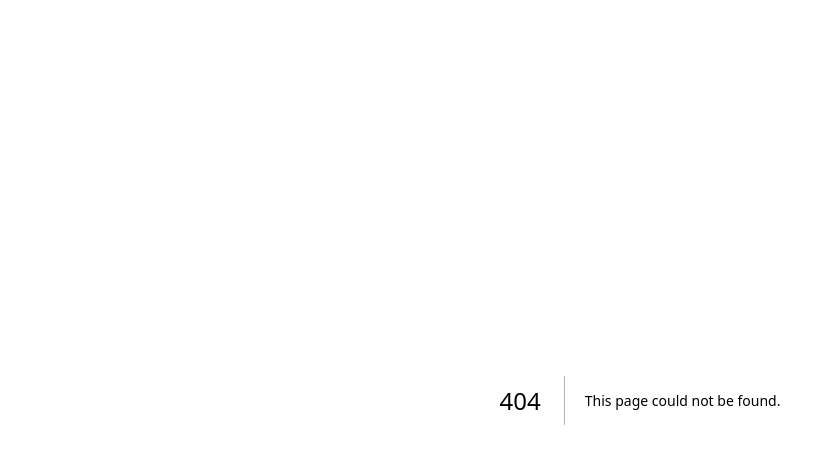
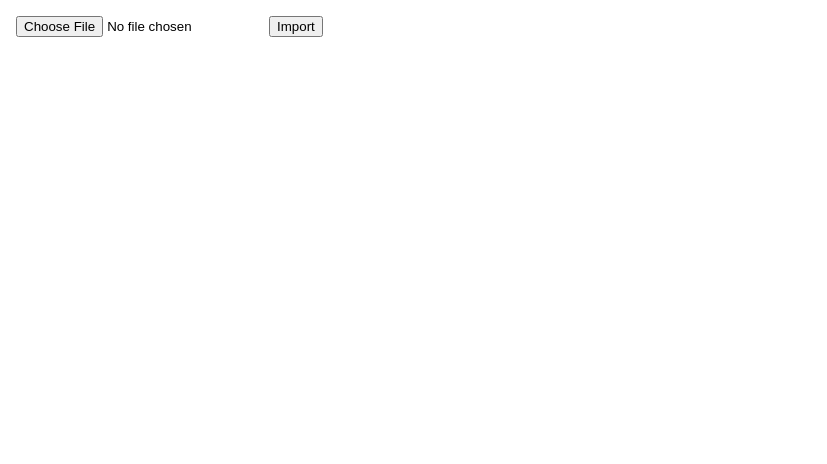
Before and after one commit to idogit123/user-search, a Next.js app in the folder frontend/: page /insert in a window 1280 px wide. Before the commit this address had no page. Shown: the top 464 px of the page, without its empty margins (0-827 px from the left). Built offline with nearby package versions, Linux system fonts and the light colour scheme.

Commit message:
Create insert page

```diff
--- /dev/null
+++ b/frontend/src/app/insert/page.tsx
@@ -0,0 +1,11 @@
+"use server";
+
+export default async function BulkInsertPage()
+{
+    return <main>
+        <form action="">
+            <input type="file" name="path" id="" />
+            <button>Import</button>
+        </form>
+    </main>
+}
```
